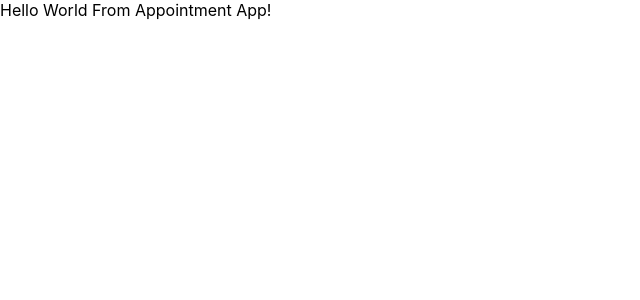
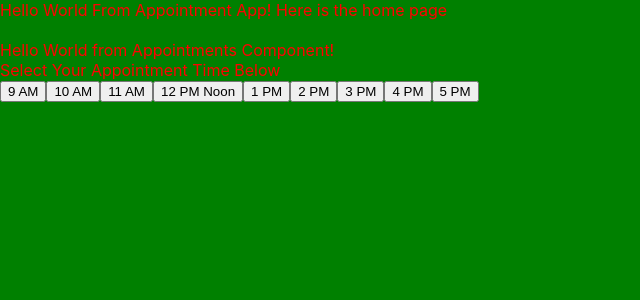
Before and after one commit to qchen3301/ScheduleAppCodeAssignment, a React (Create React App) app: page / in a window 1280 px wide. Shown: the top 300 px of the page, without its empty margins (0-640 px from the left). Built offline with nearby package versions, Linux system fonts and the light colour scheme.

Commit message:
'scaffolding' finished, added Appointments.js component

```diff
--- a/src/App.css
+++ b/src/App.css
@@ -1,10 +1,5 @@
 .App {
   text-align: center;
-}
-
-.App-logo {
-  animation: App-logo-spin infinite 20s linear;
-  height: 40vmin;
 }
 
 .App-header {
@@ -22,11 +17,7 @@
   color: #61dafb;
 }
 
-@keyframes App-logo-spin {
-  from {
-    transform: rotate(0deg);
-  }
-  to {
-    transform: rotate(360deg);
-  }
+body {
+  background-color: green;
+  color: red;
 }
--- a/src/App.js
+++ b/src/App.js
@@ -1,13 +1,14 @@
-import React, { Component } from 'react';
+import React, { Component } from 'react'
+import './App.css'
+import Appointments from './components/Appointments'
 
-class App extends Component {
+export default class App extends Component {
   render() {
     return (
       <div>
-        Hello World From Appointment App!
+        Hello World From Appointment App! Here is the home page <br/> <br/>
+        <Appointments/>
       </div>
     )
   }
 }
-
-export default App;
--- /dev/null
+++ b/src/components/Appointments.js
@@ -0,0 +1,21 @@
+import React, { Component } from 'react'
+
+export default class Appointments extends Component {
+  render() {
+    return (
+      <div>
+        Hello World from Appointments Component! <br />
+        Select Your Appointment Time Below <br />
+        <button>9 AM</button>
+        <button>10 AM</button>
+        <button>11 AM</button>
+        <button>12 PM Noon</button>
+        <button>1 PM</button>
+        <button>2 PM</button>
+        <button>3 PM</button>
+        <button>4 PM</button>
+        <button>5 PM</button>
+      </div>
+    )
+  }
+}
```
